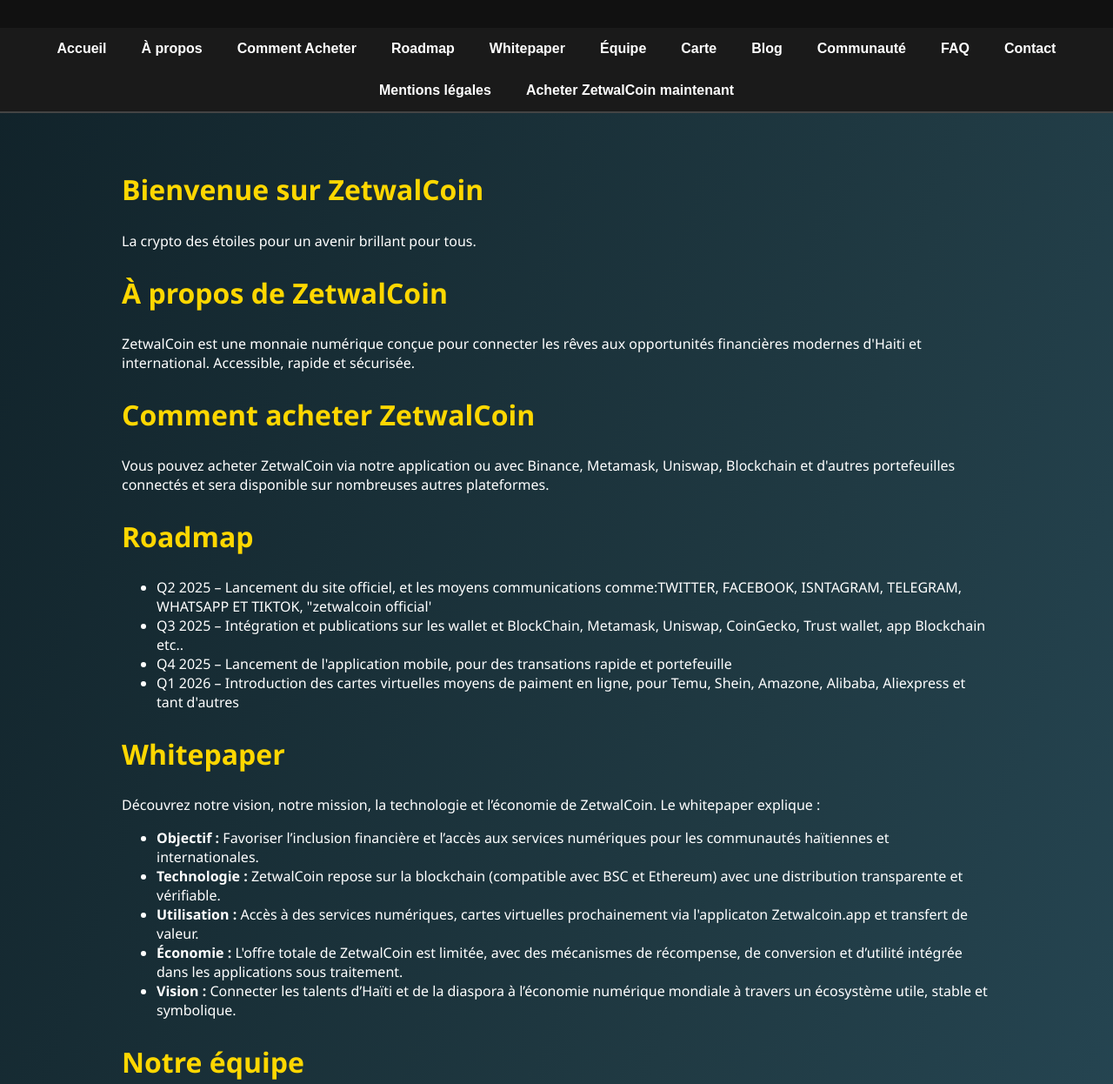
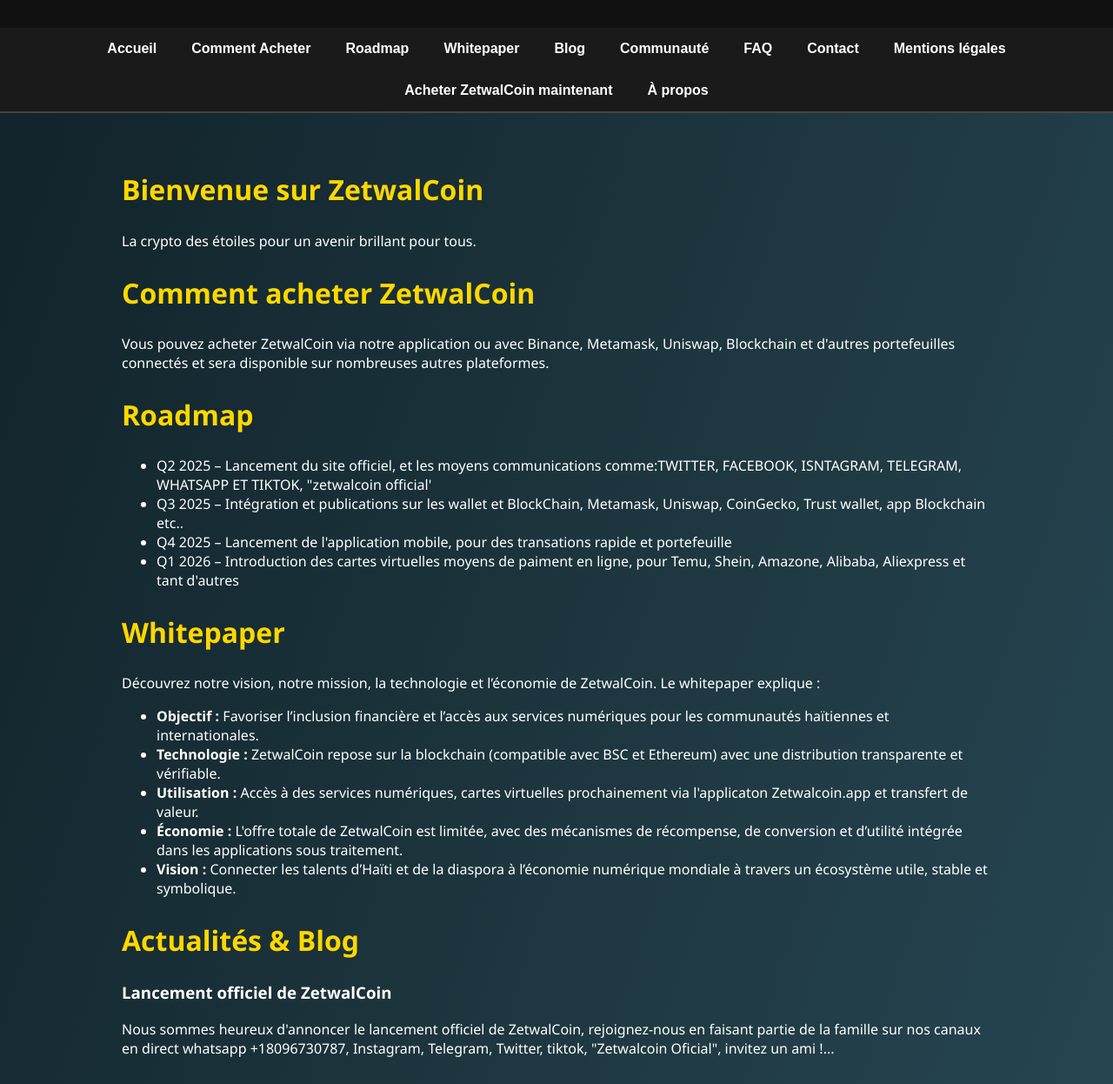
Before and after one commit to negfutur/zetwalcoin, a plain HTML site: page index.html in a window 1280 px wide. Shown: the part 374-1620 px from the top of the page at 87% size. Drawn offline with nearby package versions, Linux system fonts and the light colour scheme.

Commit message:
Update index.html
Change

```diff
--- a/index.html
+++ b/index.html
@@ -117,19 +117,16 @@
   </header>
   <nav>
     <button onclick="scrollToSection('home')">Accueil</button>
-    <button onclick="scrollToSection('about')">À propos</button>
     <button onclick="scrollToSection('buy')">Comment Acheter</button>
     <button onclick="scrollToSection('roadmap')">Roadmap</button>
     <button onclick="scrollToSection('whitepaper')">Whitepaper</button>
-    <button onclick="scrollToSection('team')">Équipe</button>
-    <button onclick="scrollToSection('map')">Carte</button>
     <button onclick="scrollToSection('blog')">Blog</button>
     <button onclick="scrollToSection('community')">Communauté</button>
     <button onclick="scrollToSection('faq')">FAQ</button>
     <button onclick="scrollToSection('contact')">Contact</button>
     <button onclick="scrollToSection('legal')">Mentions légales</button>
  <button onclick="window.location.href='acheter.html'">Acheter ZetwalCoin maintenant</button>
-
+    <button onclick="scrollToSection('about')">À propos</button>
   </nav>
   <div class="content">
     <section id="home">
@@ -137,15 +134,11 @@
       <p>La crypto des étoiles pour un avenir brillant pour tous.</p>
 
 
-    <section id="about">
-      <h2>À propos de ZetwalCoin</h2>
-      <p>ZetwalCoin est une monnaie numérique conçue pour connecter les rêves aux opportunités financières modernes d'Haiti et international. Accessible, rapide et sécurisée.</p>
-    </section>
-
     <section id="buy">
       <h2>Comment acheter ZetwalCoin</h2>
       <p>Vous pouvez acheter ZetwalCoin via notre application ou avec Binance, Metamask, Uniswap, Blockchain et d'autres portefeuilles connectés et sera disponible sur nombreuses autres plateformes.</p>
     </section>
+
 
     <section id="roadmap">
       <h2>Roadmap</h2>
@@ -168,11 +161,6 @@
     <li><strong>Économie :</strong> L'offre totale de ZetwalCoin est limitée, avec des mécanismes de récompense, de conversion et d’utilité intégrée dans les applications sous traitement.</li>
     <li><strong>Vision :</strong> Connecter les talents d’Haïti et de la diaspora à l’économie numérique mondiale à travers un écosystème utile, stable et symbolique.</li>
   </ul>
-
-    <section id="team">
-      <h2>Notre équipe</h2>
-      <p>Une équipe dédiée à la technologie blockchain et à l'inclusion financière.</p>
-    </section>
 
 
     <section id="blog">
@@ -272,7 +260,10 @@
 
 </body>
 </html>
-
+<section id="about">
+      <h2>À propos de ZetwalCoin</h2>
+      <p>ZetwalCoin est une monnaie numérique conçue pour connecter les rêves aux opportunités financières modernes d'Haiti et international. Accessible, rapide et sécurisée.</p>
+    </section>
 
     <div class="created-by">Created by NegFutur</div>
   </footer>
```
